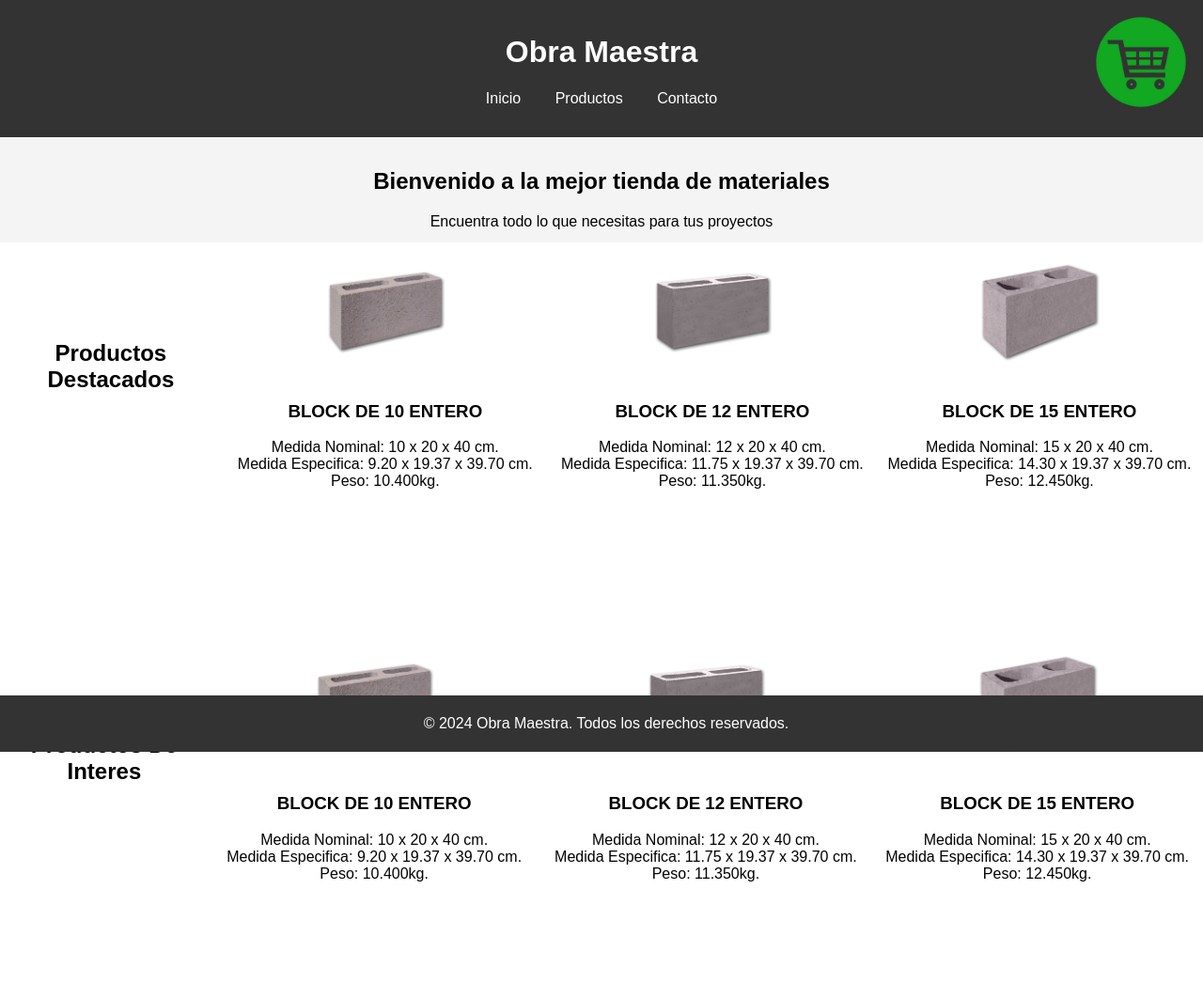
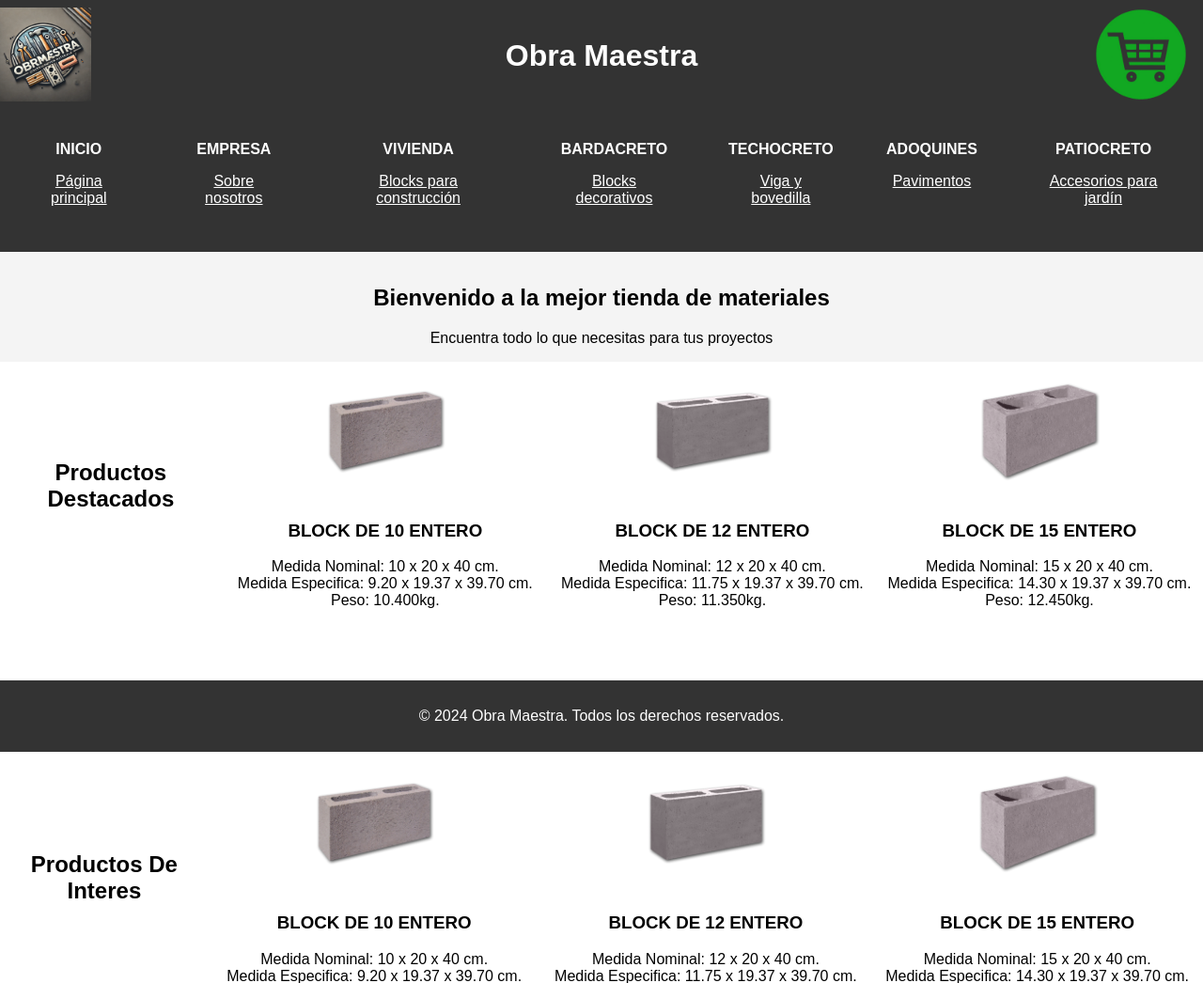
Before and after one commit to JavierC2003/ObraMaestra, a PHP site: page / in a window 1280 px wide. Shown: the top 1046 px of the page at 94% size. Before the commit the page ends 938 px from the top, so only its background shows below. Run offline with PHP 8.4, Linux system fonts and the light colour scheme.

Commit message:
se agrego una barra nueva, logotipo y se ajustaron valores de tamano

```diff
--- a/diseño.css
+++ b/diseño.css
@@ -6,30 +6,16 @@ body {
 }
 
 header {
+    width: 100%;
     background-color: #333;
     color: white;
-    padding: 1rem;
+    padding: 1.5% 0;
     text-align: center;
-}
-
-header nav ul {
-    list-style: none;
-    padding: 0;
-}
-
-header nav ul li {
-    display: inline;
-    margin: 0 1rem;
-}
-
-header nav ul li a {
-    color: white;
-    text-decoration: none;
 }
 
 .hero {
     background-color: #f4f4f4;
-    padding: 13px;
+    padding: 1.2% 0;
     text-align: center;
 }
 
@@ -74,14 +60,14 @@ footer {
     background-color: #333;
     color: white;
     text-align: center;
-    padding: 5px;
+    padding: 1% 0;
     position: fixed;
     width: 100%;
     bottom: 0;
 }
 .carrito {
     position: absolute;
-    top: 1rem;
+    top: 1%;
     right: 1rem;
 }
 
@@ -89,3 +75,34 @@ footer {
     width: 100px;
     height: 100px;
 }
+.logo {
+    position: absolute;
+    top: 1%;
+    right: 92.4%;
+}
+
+.logo img {
+    width: 100px;
+    height: 100px;
+}
+
+.barra {
+    bottom: 0;
+    background-color: #333;
+    color: white;
+    text-align: center;
+    padding: 2% 0;
+    display: flex;
+}
+.barra a {
+    color: white;
+    text-decoration: none;
+    font-weight: bold;
+}
+.barra div {
+    padding: 0.5% 2.2%;
+    text-align: center;
+}
+.barra p {
+    text-decoration: underline
+}
--- a/index.html
+++ b/index.html
@@ -11,18 +11,50 @@
 <body>
     <header>
         <h1>Obra Maestra</h1>
-        <nav>
-            <ul>
-                <li><a href="#">Inicio</a></li>
-                <li><a href="#">Productos</a></li>
-                <li><a href="#">Contacto</a></li>
-            </ul>
-        </nav>
         <div class="carrito">
             <a href="#"><img src="imagenes/carrito.png" alt="Carrito de compra"></a>
         </div>
+        <div class="logo">
+            <img src="logotipo.webp" alt="logotipo">
+        </div>
     </header>
     <main>
+        <div class="barra">
+                <div>
+                    <a href="#">INICIO</a>
+                    <p>Página principal</p>
+                </div>
+
+                <div>
+                    <a href="#">EMPRESA</a>
+                    <p>Sobre nosotros</p>
+                </div>
+
+                <div>
+                    <a href="#">VIVIENDA</a>
+                    <p>Blocks para construcción</p>
+                </div>
+
+                <div>
+                    <a href="#">BARDACRETO</a>
+                    <p>Blocks decorativos</p>
+                </div>
+
+                <div>
+                    <a href="#">TECHOCRETO</a>
+                    <p>Viga y bovedilla</p>
+                </div>
+
+                <div>
+                    <a href="#">ADOQUINES</a>
+                    <p>Pavimentos</p>
+                </div>
+
+                <div>
+                    <a href="#">PATIOCRETO</a>
+                    <p>Accesorios para jardín</p>
+                </div>
+        </div>
         <section class="hero">
             <h2>Bienvenido a la mejor tienda de materiales</h2>
             <aside>Encuentra todo lo que necesitas para tus proyectos</aside>
```
